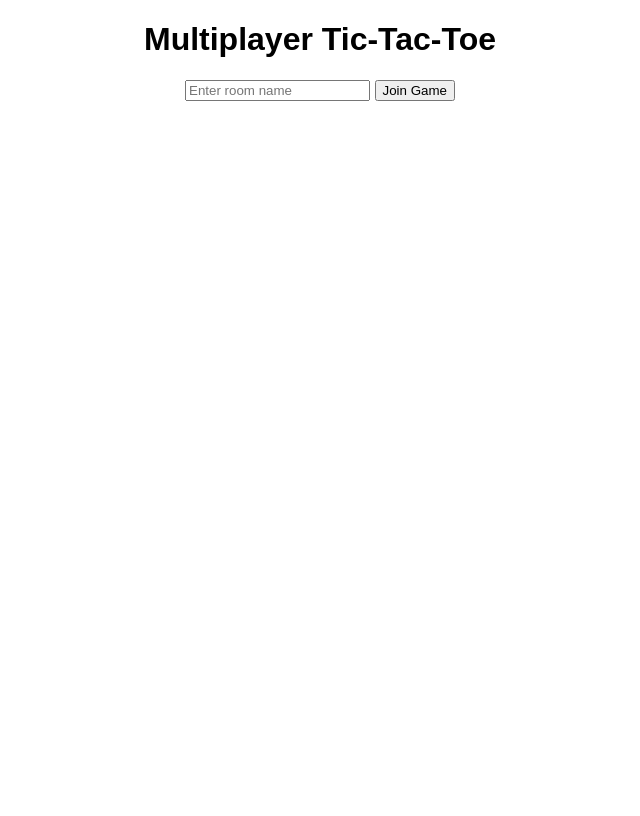
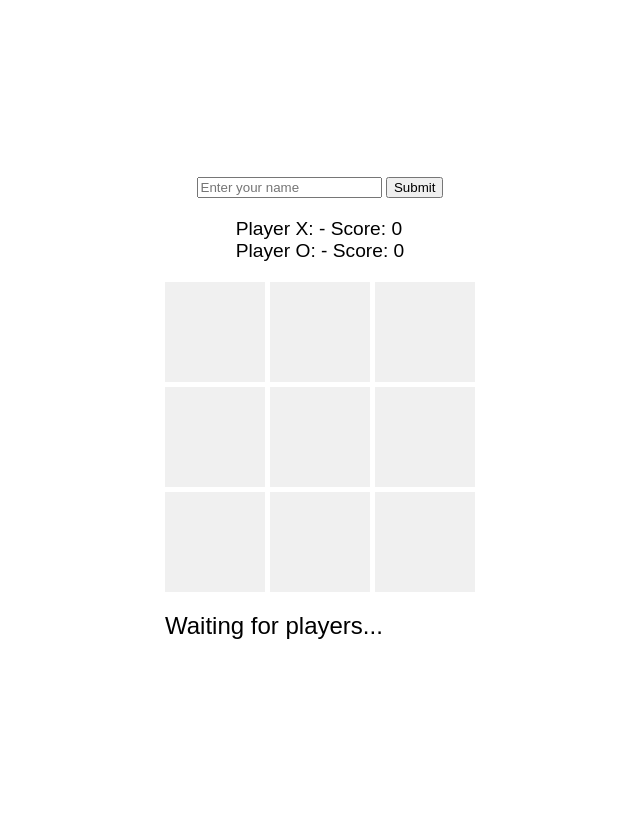
Before and after one commit to gauravingithub/python-tictactoe, a Flask app: page / in a window 1280 px wide. Shown: the whole page, without its empty margins (320-960 px from the left). Before the commit the page ends 101 px from the top, so only its background shows below. Run offline with Flask 3, Linux system fonts and the light colour scheme; some libraries are stand-ins or nearby versions.

Commit message:
Update index.html

```diff
--- a/tic-tac-toe/templates/index.html
+++ b/tic-tac-toe/templates/index.html
@@ -3,18 +3,21 @@
 <head>
     <meta charset="UTF-8">
     <meta name="viewport" content="width=device-width, initial-scale=1.0">
-    <title>Multiplayer Tic-Tac-Toe</title>
-    <script src="https://cdnjs.cloudflare.com/ajax/libs/socket.io/4.5.4/socket.io.min.js"></script>
+    <title>Tic-Tac-Toe</title>
     <style>
         body {
+            display: flex;
+            justify-content: center;
+            align-items: center;
+            height: 100vh;
             font-family: Arial, sans-serif;
-            text-align: center;
+            flex-direction: column;
         }
         .board {
             display: grid;
             grid-template-columns: repeat(3, 100px);
-            grid-gap: 5px;
-            margin: 20px auto;
+            grid-template-rows: repeat(3, 100px);
+            gap: 5px;
         }
         .cell {
             width: 100px;
@@ -22,56 +25,144 @@
             display: flex;
             justify-content: center;
             align-items: center;
-            font-size: 2rem;
-            background: #f0f0f0;
-            border: 1px solid #ddd;
+            font-size: 2em;
+            background-color: #f0f0f0;
             cursor: pointer;
         }
-        .cell.taken {
-            cursor: not-allowed;
+        .cell.disabled {
+            pointer-events: none;
+        }
+        #status {
+            margin-top: 20px;
+            font-size: 1.5em;
+        }
+        #player-info {
+            margin-bottom: 20px;
+            font-size: 1.2em;
+        }
+        #name-input {
+            margin-bottom: 20px;
         }
     </style>
 </head>
 <body>
-    <h1>Multiplayer Tic-Tac-Toe</h1>
-    <div id="game">
-        <input id="room" type="text" placeholder="Enter room name">
-        <button onclick="joinGame()">Join Game</button>
+    <div id="name-input">
+        <input type="text" id="name" placeholder="Enter your name">
+        <button id="submit-name">Submit</button>
     </div>
-    <div class="board" id="board"></div>
+    <div id="player-info">
+        <div>Player X: <span id="player-x-name"></span> - Score: <span id="player-x-score"></span></div>
+        <div>Player O: <span id="player-o-name"></span> - Score: <span id="player-o-score"></span></div>
+    </div>
+    <div>
+        <div class="board">
+            <div class="cell" data-index="0"></div>
+            <div class="cell" data-index="1"></div>
+            <div class="cell" data-index="2"></div>
+            <div class="cell" data-index="3"></div>
+            <div class="cell" data-index="4"></div>
+            <div class="cell" data-index="5"></div>
+            <div class="cell" data-index="6"></div>
+            <div class="cell" data-index="7"></div>
+            <div class="cell" data-index="8"></div>
+        </div>
+        <div id="status">Waiting for players...</div>
+    </div>
+
+    <script src="https://cdnjs.cloudflare.com/ajax/libs/socket.io/4.0.1/socket.io.js"></script>
     <script>
         const socket = io();
-        let room = '';
-        let player = '';
 
-        function joinGame() {
-            room = document.getElementById('room').value;
-            if (room) {
-                socket.emit('join', { room });
-                document.getElementById('game').style.display = 'none';
+        const cells = document.querySelectorAll('.cell');
+        const status = document.getElementById('status');
+        const playerXName = document.getElementById('player-x-name');
+        const playerXScore = document.getElementById('player-x-score');
+        const playerOName = document.getElementById('player-o-name');
+        const playerOScore = document.getElementById('player-o-score');
+        const nameInput = document.getElementById('name-input');
+        const nameField = document.getElementById('name');
+        const submitNameButton = document.getElementById('submit-name');
+
+        let myRole = null;
+
+        // Initialize scores to 0
+        playerXScore.textContent = 0;
+        playerOScore.textContent = 0;
+
+        socket.on('assign_role', function(data) {
+            myRole = data.role;
+            nameInput.style.display = 'block';
+        });
+
+        submitNameButton.addEventListener('click', function() {
+            const name = nameField.value.trim();
+            if (name) {
+                socket.emit('set_name', { name: name });
+                nameInput.style.display = 'none';
             }
-        }
+        });
 
-        socket.on('update', (game) => {
-            const board = document.getElementById('board');
-            board.innerHTML = '';
-            game.board.forEach((cell, index) => {
-                const div = document.createElement('div');
-                div.classList.add('cell');
-                if (cell !== '') div.classList.add('taken');
-                div.textContent = cell;
-                div.onclick = () => makeMove(index);
-                board.appendChild(div);
+        socket.on('update_player_info', function(data) {
+            playerXName.textContent = data.players.X.name || 'Waiting...';
+            playerXScore.textContent = data.players.X.score;
+            playerOName.textContent = data.players.O.name || 'Waiting...';
+            playerOScore.textContent = data.players.O.score;
+        });
+
+        socket.on('start_game', function(data) {
+            status.textContent = `Player ${data.current_player}'s turn`;
+        });
+
+        socket.on('update_board', function(data) {
+            const board = data.board;
+            board.forEach((cell, index) => {
+                if (cell) {
+                    cells[index].textContent = cell;
+                    cells[index].classList.add('disabled');
+                }
             });
         });
 
-        socket.on('game_over', (data) => {
-            alert(data.winner === 'Draw' ? "It's a Draw!" : `${data.winner} Wins!`);
+        socket.on('switch_turn', function(data) {
+            status.textContent = `Player ${data.current_player}'s turn`;
         });
 
-        function makeMove(index) {
-            socket.emit('make_move', { room, index });
-        }
+        socket.on('invalid_move', function(data) {
+            alert(data.message);
+        });
+
+        socket.on('game_over', function(data) {
+            if (data.winner === 'draw') {
+                status.textContent = 'It\'s a draw!';
+            } else {
+                status.textContent = `${data.players[data.winner].name} wins!`;
+            }
+            cells.forEach(cell => cell.classList.add('disabled'));
+        });
+
+        socket.on('reset_game', function() {
+            cells.forEach(cell => {
+                cell.textContent = '';
+                cell.classList.remove('disabled');
+            });
+            status.textContent = 'Waiting for players...';
+        });
+
+        socket.on('game_full', function(data) {
+            alert(data.message);
+        });
+
+        socket.on('player_disconnected', function(data) {
+            alert(data.message);
+            window.location.reload();  // Reload the page to reset the game
+        });
+
+        cells.forEach(cell => {
+            cell.addEventListener('click', function() {
+                const index = this.getAttribute('data-index');
+                socket.emit('move', { index: index });
+            });
+        });
     </script>
 </body>
 </html>
```
